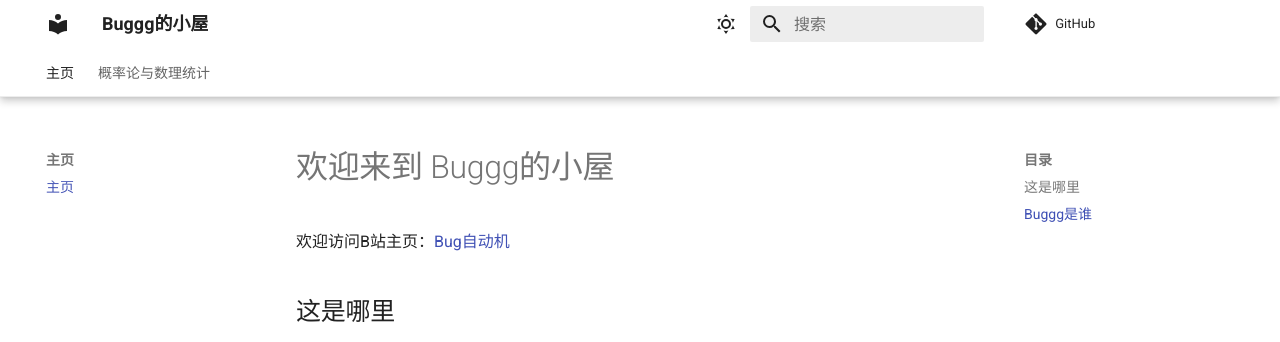
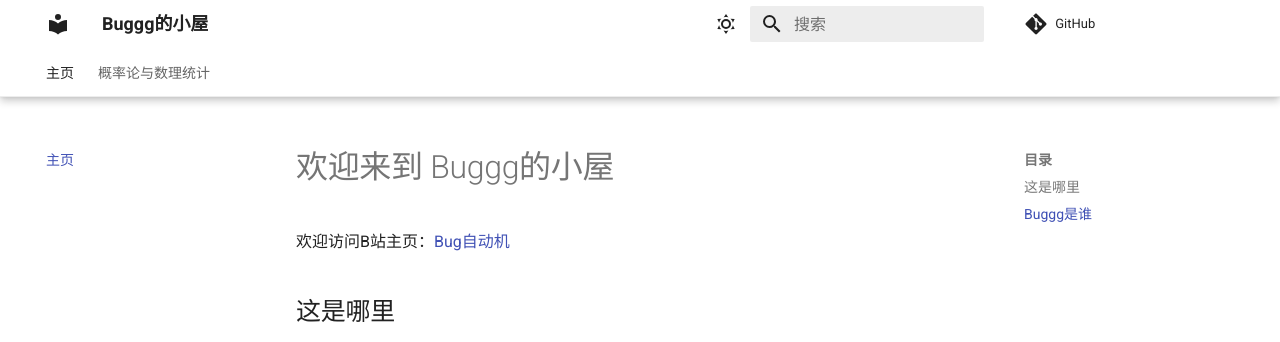
Before and after one commit to buggg-hfc/wiki, an MkDocs documentation site: the page built from docs/主页/简介.md, in a window 1280 px wide. Shown: the top 342 px of the page. Built offline with MkDocs 1.6.1 and Material for MkDocs 9.7.7, drawn with Linux system fonts in a browser that asks for light colours; comment, search, counter and statistics services are not loaded.

Commit message:
folder name

```diff
--- a/mkdocs.yml
+++ b/mkdocs.yml
@@ -1,11 +1,10 @@
 site_name: Buggg的小屋
 
 nav:
-  - 主页:
-    - 主页: 主页/0主页.md
+  - 主页: 主页/简介.md
   - 概率论与数理统计:
-    - 简介: 概率论与数理统计/0简介.md
-    - 样本空间 随机事件: 概率论与数理统计/1样本空间 随机事件.md
+    - 简介: 概率论与数理统计/简介.md
+    - 样本空间 随机事件: 概率论与数理统计/样本空间 随机事件.md
 
 theme:
   name: material
```
Also changed, not shown: docs/主页/简介.md (renamed from docs/主页/0主页.md), docs/概率论与数理统计/样本空间 随机事件.md (renamed from docs/概率论与数理统计/1样本空间 随机事件.md), docs/概率论与数理统计/简介.md (renamed from docs/概率论与数理统计/0简介.md), site/404.html, site/js/extra.js (added), site/search/search_index.json, site/主页/0主页/index.html, site/概率论与数理统计/0简介/index.html, site/概率论与数理统计/1样本空间 随机事件/index.html, 1 other file.
